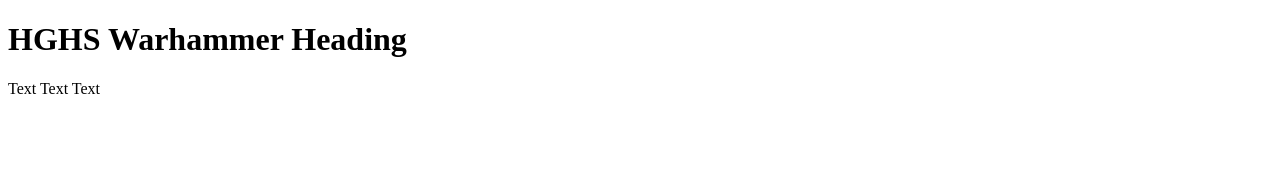
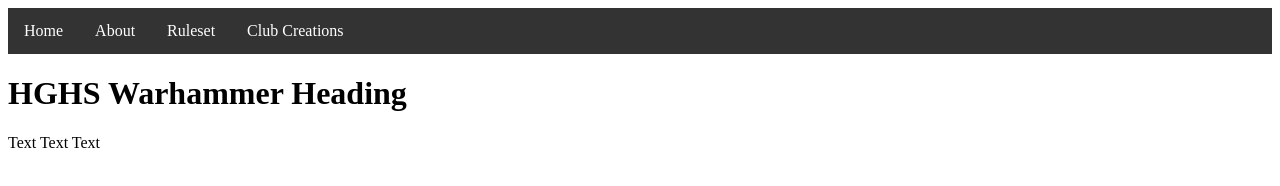
Before and after one commit to simmondsmHGHS/1TDG-example, a plain HTML site: page template.html in a window 1280 px wide. Drawn offline with Linux system fonts and the light colour scheme.

Commit message:
feat: added nav bar to template with css

```diff
--- a/styles.css
+++ b/styles.css
@@ -0,0 +1,19 @@
+.nav-bar ul {
+list-style-type: none;
+  margin: 0;
+  padding: 0;
+  background-color: #333333;
+  display: flex;
+}
+
+
+.nav-bar li a {
+  display: block;
+  color: white;
+  padding: 14px 16px;
+  text-decoration: none;
+}
+
+.nav-bar li a:hover {
+  background-color: #111111;
+}
--- a/template.html
+++ b/template.html
@@ -8,6 +8,15 @@
     <link rel="stylesheet" href="styles.css">
  </head>
  <body>
+    <div class="nav-bar">
+        <!-- This is my navigation bar -->
+        <ul>
+            <li><a href="index.html">Home</a></li>
+            <li><a href="about.html">About</a></li>
+            <li><a href="ruleset.html">Ruleset</a></li>
+            <li><a href="creations.html">Club Creations</a></li>
+        </ul>
+    </div>
     <!-- This is where my content will go -->
      <h1>HGHS Warhammer Heading</h1>
      <p>Text Text Text</p>
```
